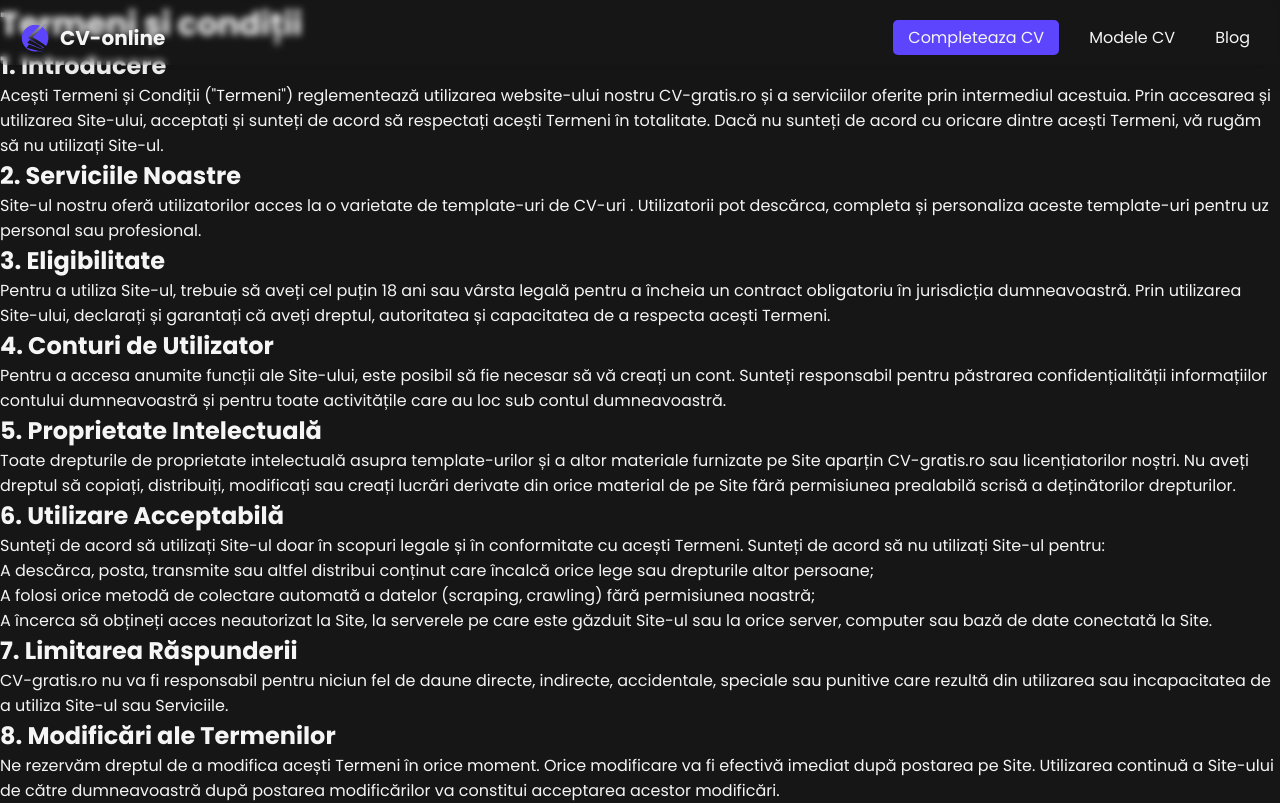
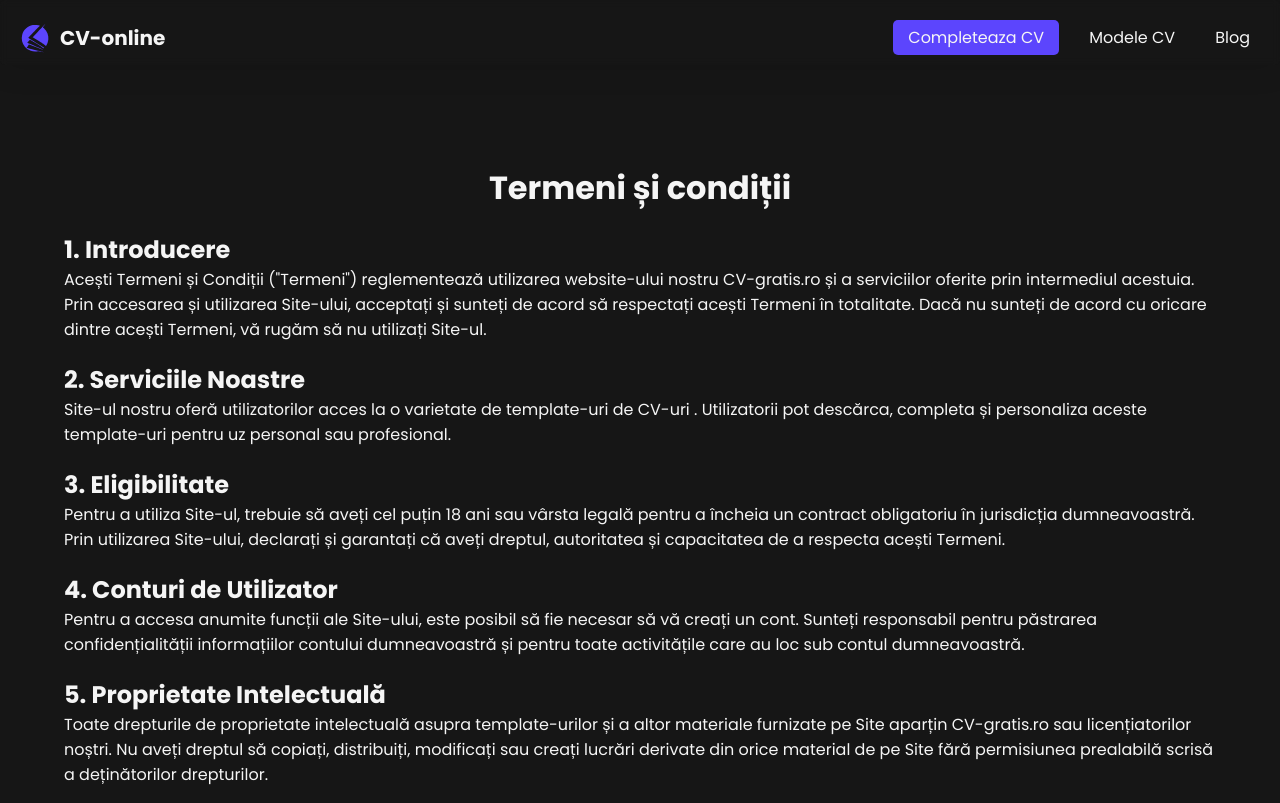
Before and after one commit to Costinnn/CV-app, a Next.js app: page /termeni-si-conditii in a window 1280 px wide. Shown: the top 803 px of the page. Built offline with nearby package versions, Linux system fonts and the light colour scheme.

Commit message:
Legal pages

```diff
--- a/app/globals.css
+++ b/app/globals.css
@@ -100,6 +100,27 @@ button {
   }
 }
 
+.legal-page {
+  padding: 20px;
+  text-align: center;
+
+  h1 {
+    margin-top: 100px;
+    text-align: center;
+  }
+
+  .content {
+    h2 {
+      margin-top: 20px;
+    }
+  }
+
+  @media screen and (min-width: 700px) {
+    padding: 5vw;
+    text-align: left;
+  }
+}
+
 /* spinner */
 .loader {
   width: 48px;
```
Also changed, not shown: app/sitemap.ts (+24 -0 lines).
